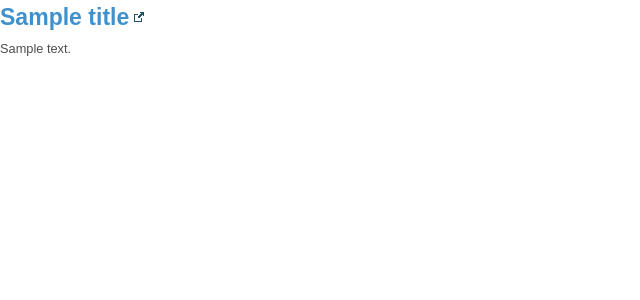
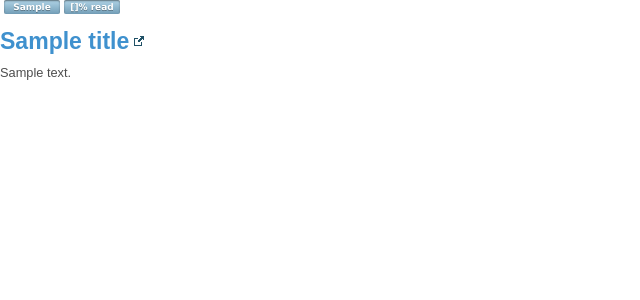
Before and after one commit to kanyarut/URL-Stack, a Python web app: template template/read.html in a window 1280 px wide. Shown: the top 300 px of the page, without its empty margins (0-640 px from the left). Run offline with Jinja, Linux system fonts and the light colour scheme; the template is opened without the code that fills it: most values are stand-ins (such as "Sample title", 1, 10 or a date in 2020); some libraries are stand-ins or nearby versions.

Commit message:
Add read percentage function

```diff
--- a/dir/css/style.css
+++ b/dir/css/style.css
@@ -179,6 +179,74 @@
 	width: auto;
 	float: right;
 }
+.showhit,.showread{
+	display: block;
+	float: left;
+}
+
+.counter {
+	display: inline-block;
+	font: 700 9px "lucida grande", arial, sans-serif;
+	color: #fff;
+	text-decoration: none;
+	line-height: 14px;
+	height: 14px;
+	padding: 0 3px;
+	margin: 0 0 0 4px;
+	width: 50px;
+	overflow: hidden;
+}
+
+.counter:active {
+	position: relative;
+}
+
+.counter:active{
+	top: 1px;
+}
+
+.counter {
+	background:
+		-webkit-gradient(
+		    linear,
+		    0 0, 0 100%,
+		    from(#b0d4e7),
+		    to(#739eb7)
+		);
+	background:
+		-moz-linear-gradient(
+			#b0d4e7,
+			#739eb7
+		  );
+	text-shadow: 0 1px 0 rgba(0,0,0,.3);
+	text-align: center;
+	border-radius: 2px;
+	-moz-border-radius: 2px;
+	-webkit-box-shadow:
+		inset 0 1px 1px rgba(0,0,0,.2),
+		inset 0 1px 2px rgba(0,0,0,.3),
+		0 1px 0 #fff;
+	-moz-box-shadow:
+		inset 0 1px 1px rgba(0,0,0,.2),
+		inset 0 1px 2px rgba(0,0,0,.3),
+		0 1px 0 #fff;
+}
+
+.counter:hover {
+	background:
+		-webkit-gradient(
+		    linear,
+		    0 0,
+		    0 100%,
+    		from(#b6dbef),
+    		to(#7daec9)
+		);
+	background:
+		-moz-linear-gradient(
+    		#b6dbef,
+    		#7daec9
+		);
+}
 /******REUSABLE LAYOUT*******/
 .fl_left{ float: left; }
 .fl_right{ float: right; }
--- a/dir/js/bookmarklet.js
+++ b/dir/js/bookmarklet.js
@@ -24,7 +24,7 @@
 */
 d = document.createElement('div');
 d.setAttribute('id', 'laterWrapper');
-d.setAttribute('style', 'font: 12px/16px "Lucida Sans Unicode", "Lucida Grande", sans-serif;position:fixed; z-index: 100;left:3px;top:3px; border-radius:5px;-moz-border-radius:5px;background: #3f91ce;width:auto;height:auto;overflow:hidden;padding:5px;-webkit-box-shadow: 2px 2px 4px #888;-moz-box-shadow: 2px 2px 4px #888;box-shadow: 2px 2px 4px #888;');
+d.setAttribute('style', 'font: 12px/16px "Lucida Sans Unicode", "Lucida Grande", sans-serif;position:fixed; z-index: 100;left:3px;top:3px; border-radius:5px;-moz-border-radius:5px;background: #3f91ce url(http://urlstack.appspot.com/dir/img/bluebg.gif);width:auto;height:auto;overflow:hidden;padding:5px;-webkit-box-shadow: 2px 2px 4px #888;-moz-box-shadow: 2px 2px 4px #888;box-shadow: 2px 2px 4px #888;');
 d.appendChild(h);
 d.appendChild(a);
 d.appendChild(i);
--- a/model.py
+++ b/model.py
@@ -6,7 +6,7 @@
     name = db.StringProperty(multiline=False)
 
 class Weblink(search.SearchableModel):
-    unsearchable_properties = ['account', 'category', 'content','since','read', 'rating']
+    unsearchable_properties = ['account', 'category', 'content','since','read', 'rating','hit','read']
     account = db.UserProperty()
     category = db.StringProperty(multiline=False)
     url = db.StringProperty()
@@ -17,3 +17,5 @@
     since = db.DateTimeProperty(auto_now_add=True)
     read = db.DateTimeProperty()
     rating = db.IntegerProperty()
+    hit = db.IntegerProperty(default=0)
+    read = db.IntegerProperty(default=0)
--- a/template/read.html
+++ b/template/read.html
@@ -1,9 +1,20 @@
 <html>
 <head>
 <link rel="stylesheet" href="/dir/css/style.css" type="text/css" media="screen" />
+<script src="http://ajax.googleapis.com/ajax/libs/jquery/1.4.4/jquery.min.js"></script>
 </head>
 <body>
-<h1><a href='{{ url }}' class="external">{{ title }}</a></h1>
+<p><span class="showhit counter">{{ hit }} hit</span> <span class="showread counter">{{ read }}% read</span></p>
+<h1><a href='/weblink/visit?k={{ key }}' class="external" target="_parent">{{ title }}</a></h1>
+
 <div>{{ content }}</div>
+<script type="text/javascript">
+$(document).bind('scroll', function(ev){
+	var bottom = $(window).height() + $(window).scrollTop();
+	var height = $(document).height();
+	var percentage = Math.round(100*bottom/height);
+	parent.childScrollHandler('{{ key }}',percentage,{{ read }});
+});
+</script>
 </body>
 </html>
```
Also changed, not shown: dir/js/script.js (+12 -0 lines), template/home.html (+13 -0 lines), template/list.html (+15 -3 lines), weblink.py (+37 -2 lines), dir/img/bluebg.gif (added), 1 other file.
